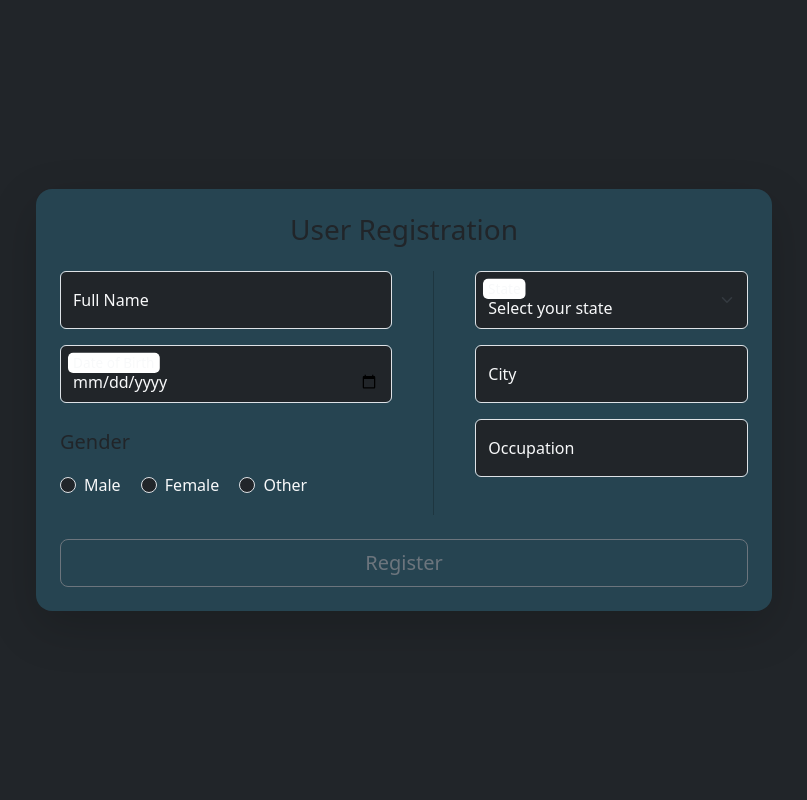
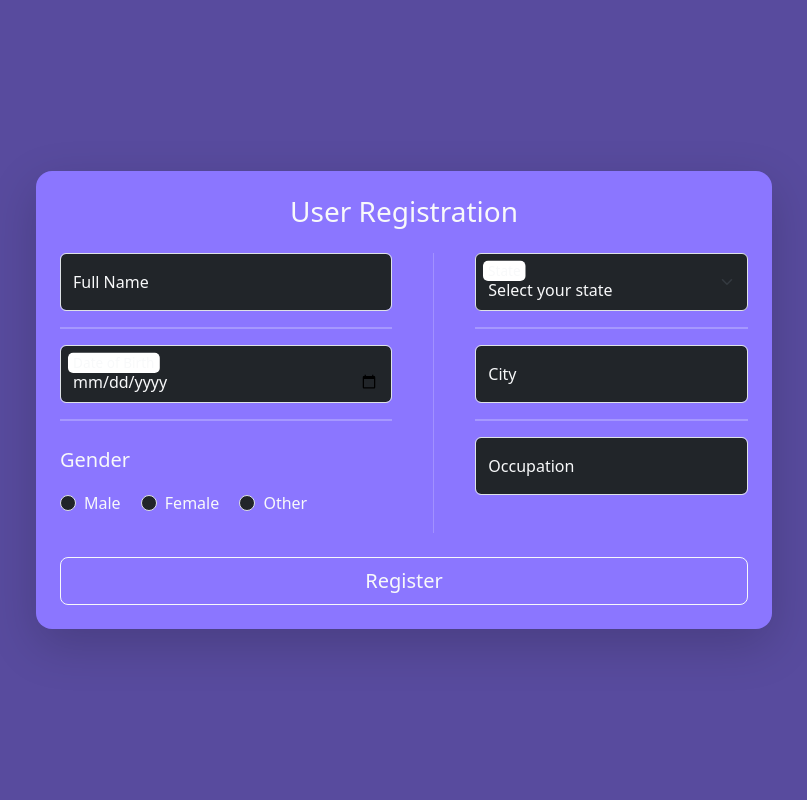
Before and after one commit to HARSH17m/G10, a Django app: page /details/ in a window 1280 px wide. Shown: the whole page, without its empty margins (236-1043 px from the left). Run offline with Django 5.2, Linux system fonts and the light colour scheme.

Commit message:
Updated designs

```diff
--- a/apps/expense/templates/expense/baselr.html
+++ b/apps/expense/templates/expense/baselr.html
@@ -16,11 +16,14 @@
       href="https://cdn.jsdelivr.net/npm/bootstrap-icons@1.10.5/font/bootstrap-icons.css"
     />
     <style>
+      body{
+        background-color: rgb(88, 75, 158);
+      }
       {% block styles %}{% endblock %}
     </style>
 
 </head>
-<body class="bg-dark d-flex justify-content-center align-items-center vh-100">
+<body class="d-flex justify-content-center align-items-center vh-100">
   {% block body %}{% endblock %}
 </body>
 </html>
--- a/apps/expense/templates/expense/details.html
+++ b/apps/expense/templates/expense/details.html
@@ -6,8 +6,8 @@
 <div class="container py-5">
   <div class="row justify-content-center">
     <div class="col-md-8">
-      <div class="p-4 shadow-lg rounded-4" style="background-color:rgb(38, 68, 81);">
-        <h3 class="text-center mb-4">User Registration</h3>
+      <div class="p-4 shadow-lg rounded-4" style="background-color:rgb(139, 118, 255);">
+        <h3 class="text-center text-light mb-4">User Registration</h3>
 
         <form method="POST">
           {% csrf_token %}
@@ -18,14 +18,14 @@
                 <input type="text" class="form-control bg-dark text-light" id="fullName" name="full_name" placeholder="Full Name">
                 <label for="fullName" class="text-light">Full Name</label>
               </div>
-
+              <hr class="my-3 border border-light " />
               <div class="form-floating mb-3">
                 <input type="date" class="form-control bg-dark text-light" id="dob" name="dob" placeholder="Date of Birth">
                 <label for="dob" class="text-light">Date of Birth</label>
               </div>
-
+              <hr class="my-3 border border-light " />
               <div class="mb-3">
-                <label class="form-label d-block py-2 fs-5">Gender</label>
+                <label class="form-label d-block py-2 fs-5 text-light">Gender</label>
                 <div class="form-check form-check-inline">
                   <input class="form-check-input  bg-dark text-light" type="radio" name="gender" id="male" value="male">
                   <label class="form-check-label text-light" for="male">Male</label>
@@ -44,7 +44,7 @@
 
             <!-- Vertical HR divider -->
             <div class="col-md-1 d-flex justify-content-center">
-              <div style="width:1px; background-color: rgba(0, 0, 0, 0.2); height: 100%;"></div>
+              <div style="width:1px; background-color: rgba(255, 255, 255, 0.2); height: 100%;"></div>
             </div>
 
             <!-- Right Column -->
@@ -85,12 +85,12 @@
                 </select>
                 <label for="state" class="text-light">State</label>
               </div>
-
+              <hr class="my-3 border border-light " />
               <div class="form-floating mb-3">
                 <input type="text" class="form-control bg-dark text-light" id="city" name="city" placeholder="City">
                 <label for="city" class="text-light">City</label>
               </div>
-
+              <hr class="my-3 border border-light " />
               <div class="form-floating mb-3">
                 <input type="text" class="form-control bg-dark text-light" id="occupation" name="occupation" placeholder="Occupation">
                 <label for="occupation" class="text-light">Occupation</label>
@@ -101,7 +101,7 @@
 
           <!-- Submit -->
           <div class="d-grid mt-4">
-            <input type="submit" class="btn btn-outline-secondary btn-lg rounded-3" value="Register" >
+            <input type="submit" class="btn btn-outline-light btn-lg rounded-3" value="Register" >
           </div>
         </form>
       </div>
```
Also changed, not shown: apps/expense/helpers.py (added, +37 -0 lines), apps/expense/templates/expense/index.html (+29 -1 lines), apps/expense/views.py (+7 -0 lines).
